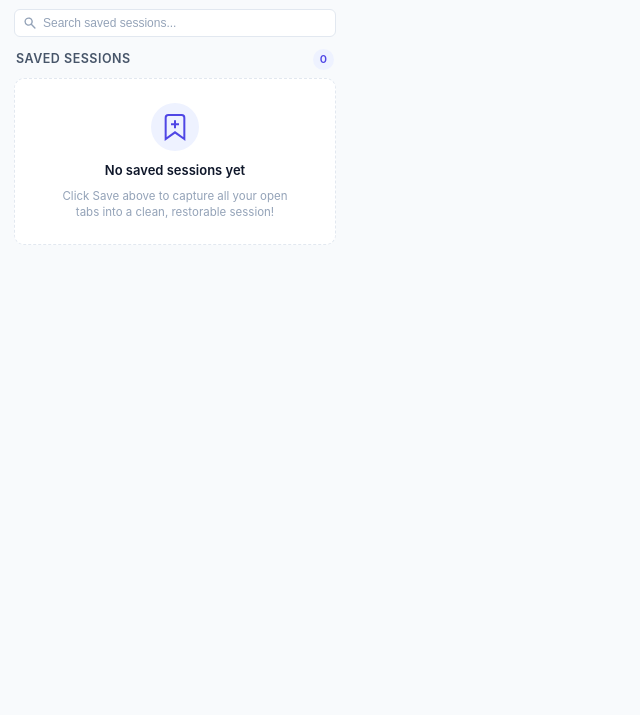
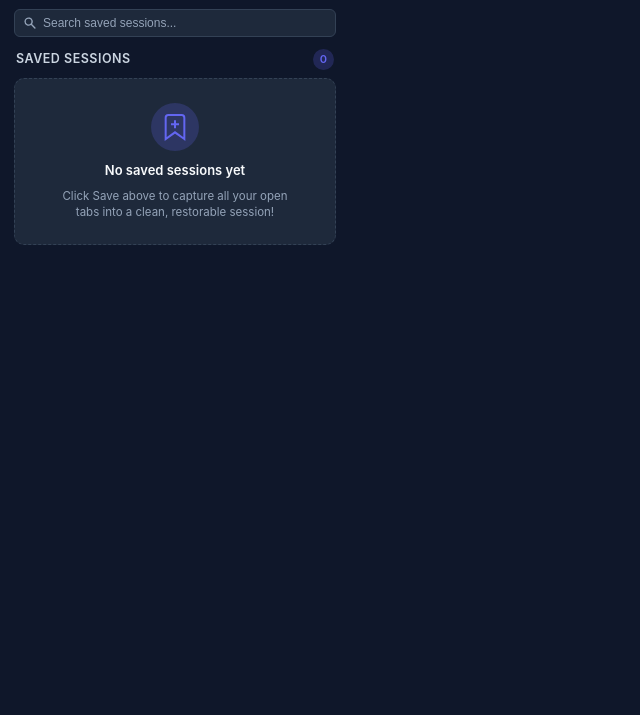
Before and after one commit to ChopraArhaan/Session-Saver, a website with bundled scripts: page src/popup/popup.html in a window 1280 px wide. Shown: the part 85-800 px from the top of the page, without its empty margins (0-640 px from the left). Built offline with nearby package versions, Linux system fonts and the dark colour scheme; some packages are replaced by stand-ins of ours.

Commit message:
feat(theme): add dark mode styling via prefers-color-scheme

```diff
--- a/src/popup/popup.css
+++ b/src/popup/popup.css
@@ -35,6 +35,57 @@
   --radius-sm: 6px;
   --radius-md: 10px;
   --radius-lg: 12px;
+}
+
+/* ==========================================================================
+   Dark Theme - System prefers-color-scheme
+   ========================================================================== */
+@media (prefers-color-scheme: dark) {
+  :root {
+    --bg-primary: #0f172a;
+    --bg-card: #1e293b;
+    --bg-input: #1e293b;
+    --bg-hover: #334155;
+    --bg-subtle: #0f172a;
+
+    --text-primary: #f8fafc;
+    --text-secondary: #cbd5e1;
+    --text-muted: #94a3b8;
+
+    --brand-primary: #6366f1;
+    --brand-primary-hover: #818cf8;
+    --brand-primary-light: rgba(99, 102, 241, 0.22);
+
+    --border-subtle: #334155;
+    --border-focus: #818cf8;
+
+    --status-success-bg: rgba(6, 95, 70, 0.25);
+    --status-success-text: #6ee7b7;
+    --status-success-border: rgba(16, 185, 129, 0.35);
+
+    --status-error-bg: rgba(153, 27, 27, 0.25);
+    --status-error-text: #fca5a5;
+    --status-error-border: rgba(239, 68, 68, 0.35);
+
+    --shadow-sm: 0 1px 3px 0 rgba(0, 0, 0, 0.4);
+    --shadow-md: 0 4px 6px -1px rgba(0, 0, 0, 0.5), 0 2px 4px -2px rgba(0, 0, 0, 0.5);
+  }
+
+  .session-card:hover {
+    border-color: #475569;
+  }
+
+  .btn-action:hover {
+    border-color: #475569;
+  }
+
+  .btn-restore:hover {
+    background-color: rgba(99, 102, 241, 0.32);
+  }
+
+  .btn-delete:hover {
+    background-color: rgba(239, 68, 68, 0.18);
+  }
 }
 
 * {
```
